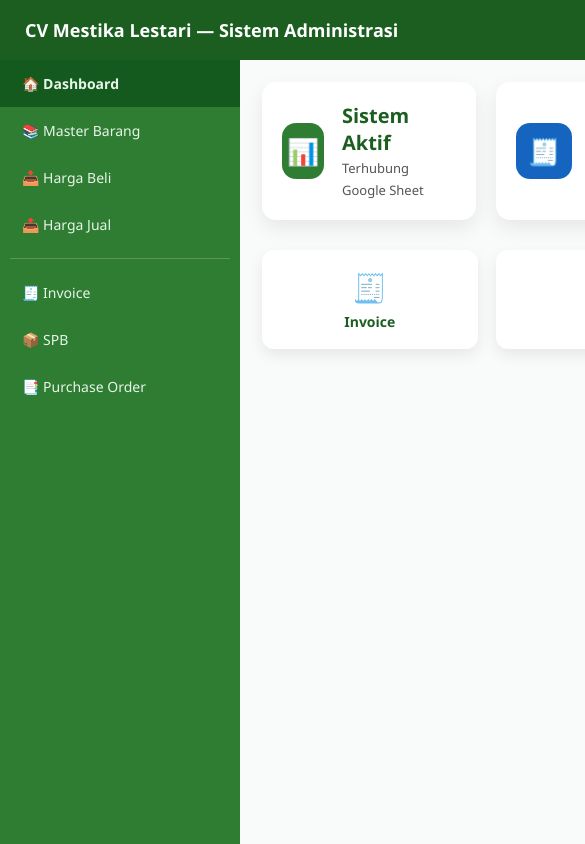
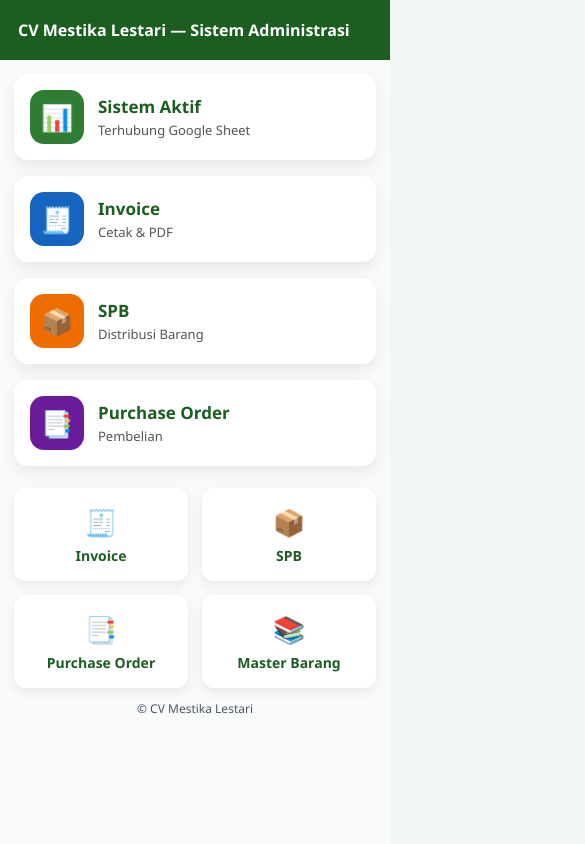
Before and after one commit to delasaputri050604/cv-mestika, a plain HTML site: page index.html in a window 390 px wide. Shown: the top 844 px of the page, 585 px wide, since content can reach past the window. Drawn offline with Linux system fonts and the light colour scheme.

Commit message:
Update tampilan index Shopee-style

```diff
--- a/index.html
+++ b/index.html
@@ -3,8 +3,8 @@
 <head>
 <meta charset="UTF-8">
 
-<!-- 🔒 VIEWPORT DIKUNCI -->
-<meta name="viewport" content="width=1200, initial-scale=0.35, maximum-scale=1.0, user-scalable=yes">
+<!-- ✅ RESPONSIVE SHOPEE STYLE -->
+<meta name="viewport" content="width=device-width, initial-scale=1.0">
 
 <title>Dashboard — CV Mestika Lestari</title>
 
@@ -17,7 +17,6 @@
 body{
   margin:0;
   background:#f1f8f4;
-  min-width:1200px;
 }
 
 /* ===== HEADER ===== */
@@ -27,7 +26,7 @@ body{
   color:white;
   display:flex;
   align-items:center;
-  padding:0 25px;
+  padding:0 18px;
 }
 
 .header h1{
@@ -38,21 +37,19 @@ body{
 /* ===== LAYOUT ===== */
 .wrapper{
   display:flex;
-  height:calc(100vh - 60px);
-  min-width:1200px;
+  min-height:calc(100vh - 60px);
 }
 
 /* ===== SIDEBAR ===== */
 .sidebar{
-  width:240px;
+  width:230px;
   background:#2e7d32;
   color:white;
-  flex-shrink:0;
 }
 
 .sidebar a{
   display:block;
-  padding:14px 22px;
+  padding:14px 20px;
   font-size:14px;
   color:#e8f5e9;
   text-decoration:none;
@@ -71,9 +68,8 @@ body{
 /* ===== CONTENT ===== */
 .content{
   flex:1;
-  padding:22px;
+  padding:18px;
   background:#f9fbfa;
-  overflow:auto;
 }
 
 /* ===== DASHBOARD ===== */
@@ -84,23 +80,23 @@ body{
 /* STAT CARD */
 .dashboard{
   display:grid;
-  grid-template-columns:repeat(4,1fr);
-  gap:20px;
+  grid-template-columns:repeat(auto-fit,minmax(220px,1fr));
+  gap:16px;
 }
 
 .stat-card{
   background:white;
   border-radius:14px;
-  padding:20px;
+  padding:18px;
   display:flex;
   align-items:center;
-  gap:18px;
-  box-shadow:0 8px 20px rgba(0,0,0,.08);
+  gap:14px;
+  box-shadow:0 6px 15px rgba(0,0,0,.08);
 }
 
 .stat-icon{
-  width:56px;
-  height:56px;
+  width:54px;
+  height:54px;
   border-radius:14px;
   display:flex;
   align-items:center;
@@ -116,7 +112,7 @@ body{
 
 .stat-info h3{
   margin:0;
-  font-size:20px;
+  font-size:18px;
   color:#1b5e20;
 }
 
@@ -127,19 +123,19 @@ body{
 
 /* QUICK MENU */
 .quick-menu{
-  margin-top:30px;
+  margin-top:22px;
   display:grid;
-  grid-template-columns:repeat(4,1fr);
-  gap:18px;
+  grid-template-columns:repeat(auto-fit,minmax(150px,1fr));
+  gap:14px;
 }
 
 .quick-item{
   background:white;
   border-radius:12px;
-  padding:18px;
+  padding:16px;
   text-align:center;
   cursor:pointer;
-  box-shadow:0 6px 15px rgba(0,0,0,.08);
+  box-shadow:0 4px 12px rgba(0,0,0,.08);
   transition:.2s;
 }
 
@@ -149,7 +145,7 @@ body{
 }
 
 .quick-item div{
-  font-size:28px;
+  font-size:26px;
 }
 
 .quick-item span{
@@ -163,7 +159,7 @@ body{
 /* ===== IFRAME ===== */
 iframe{
   width:100%;
-  height:calc(100vh - 120px);
+  height:calc(100vh - 140px);
   border:none;
   display:none;
   background:white;
@@ -177,13 +173,34 @@ iframe{
   margin-top:12px;
 }
 
+/* ===== MOBILE MODE (SHOPEE STYLE) ===== */
+@media (max-width:768px){
+
+  .sidebar{
+    display:none;
+  }
+
+  .content{
+    padding:14px;
+  }
+
+  .header h1{
+    font-size:16px;
+  }
+
+  .stat-card{
+    padding:16px;
+  }
+
+  .stat-info h3{
+    font-size:17px;
+  }
+}
+
 /* ===== PRINT ===== */
 @media print{
   .sidebar,.header,.footer{
     display:none!important;
-  }
-  body{
-    background:white;
   }
 }
 </style>
@@ -197,6 +214,7 @@ iframe{
 
 <div class="wrapper">
 
+  <!-- SIDEBAR (AUTO HILANG DI HP) -->
   <div class="sidebar">
     <a class="active" onclick="showDashboard(this)">🏠 Dashboard</a>
     <a onclick="loadPage(this,'master_barang.html')">📚 Master Barang</a>
@@ -210,6 +228,7 @@ iframe{
     <a onclick="loadPage(this,'Po_google.html')">📑 Purchase Order</a>
   </div>
 
+  <!-- CONTENT -->
   <div class="content">
 
     <div id="dashboard">
@@ -272,9 +291,13 @@ iframe{
 </div>
 
 <script>
+const dashboard = document.getElementById("dashboard");
+const frame = document.getElementById("frame");
+
 function resetMenu(el){
-  document.querySelectorAll(".sidebar a").forEach(a=>a.classList.remove("active"));
-  el.classList.add("active");
+  document.querySelectorAll(".sidebar a")
+    .forEach(a=>a.classList.remove("active"));
+  if(el) el.classList.add("active");
 }
 
 function showDashboard(el){
```
